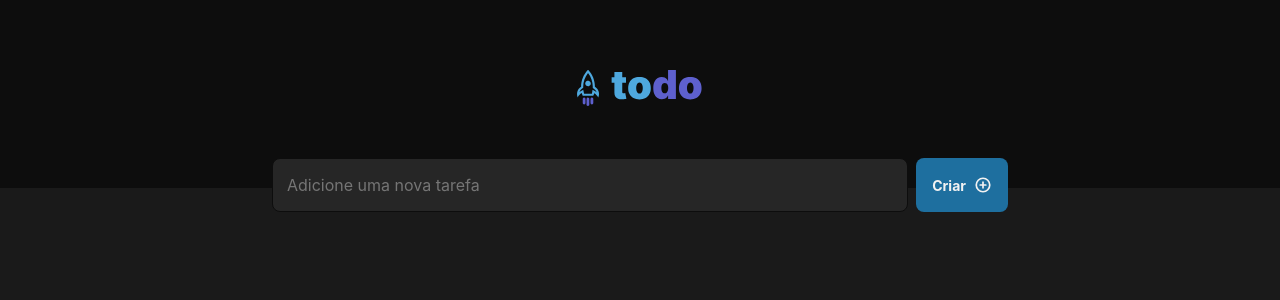
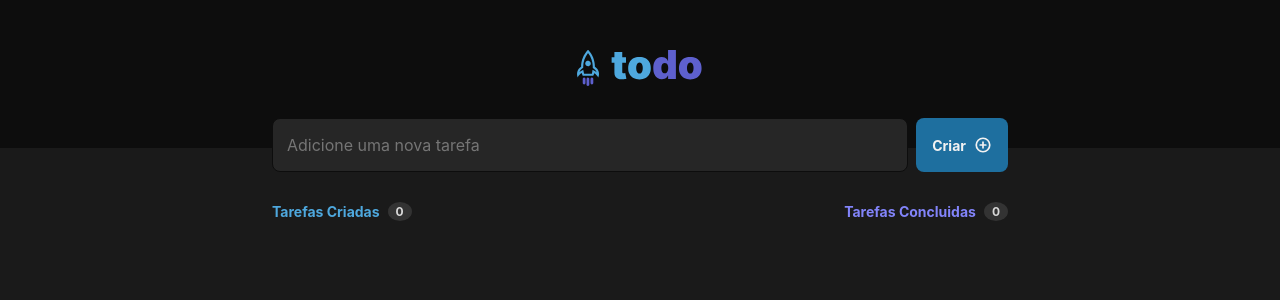
Before and after one commit to voncardoso/to-do-list, a React app: page / in a window 1280 px wide. Shown: the top 300 px of the page. Built offline with nearby package versions, Linux system fonts and the light colour scheme; the HTML template or start-up script is replaced by a standard one.

Commit message:
header das taks criadas

```diff
--- a/src/App.tsx
+++ b/src/App.tsx
@@ -1,6 +1,7 @@
 import { useState } from 'react'
 import { Header } from './components/Header'
 import { NewTask } from './components/NewTask'
+import { Tasks } from './components/Tasks'
 
 
 function App() {
@@ -8,7 +9,10 @@ function App() {
   return (
     <section>
       <Header/>
-      <NewTask/>
+      <main>
+        <NewTask/>
+        <Tasks/>
+      </main>
     </section>
   )
 }
--- a/src/components/Header.module.css
+++ b/src/components/Header.module.css
@@ -3,5 +3,5 @@
     display: flex;
     align-items: center;
     justify-content: center;
-    padding: 60px 0px 80px 0px;
+    padding: 40px 0px 60px 0px;
 }
--- /dev/null
+++ b/src/components/Tasks.module.css
@@ -0,0 +1,37 @@
+.tasks{
+    max-width: 736px;
+    width: 100%;
+    margin: 0 auto;
+}
+.header{
+    display: flex;
+    justify-content: space-between;
+    font-size: 0.875rem;
+}
+
+
+.header div{
+    display: flex;
+    gap: 8px;
+    align-items: center;
+}
+
+.header div span{
+    background: var(--gray-400);
+    padding: 2px 8px;
+    border-radius: 50%;
+    color: var(--gray-200);
+    font-size: 0.75rem;
+    font-weight: bold;
+}
+
+
+.TasksCreate p{
+    color: var(--blue);
+    font-weight: bold;
+}
+
+.finished p{
+    color: var(--purple);
+    font-weight: bold;
+}
--- /dev/null
+++ b/src/components/Tasks.tsx
@@ -0,0 +1,22 @@
+import styles from "./Tasks.module.css";
+export function Tasks(){
+    return(
+        <section className={styles.tasks}>
+            <header className={styles.header}>
+                <div className={styles.TasksCreate}>
+                    <p>Tarefas Criadas</p>
+                    <span>0</span>
+                </div>
+
+                <div className={styles.finished}>
+                    <p>Tarefas Concluidas</p>
+                    <span>0</span>
+                </div>
+            </header>
+
+            <div>
+
+            </div>
+        </section>
+    )
+}
```
